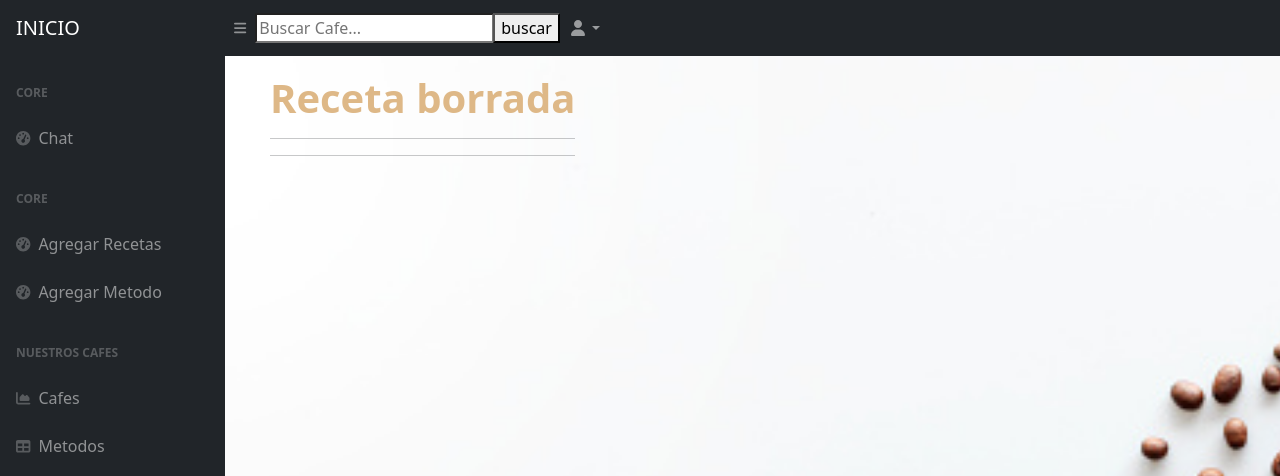
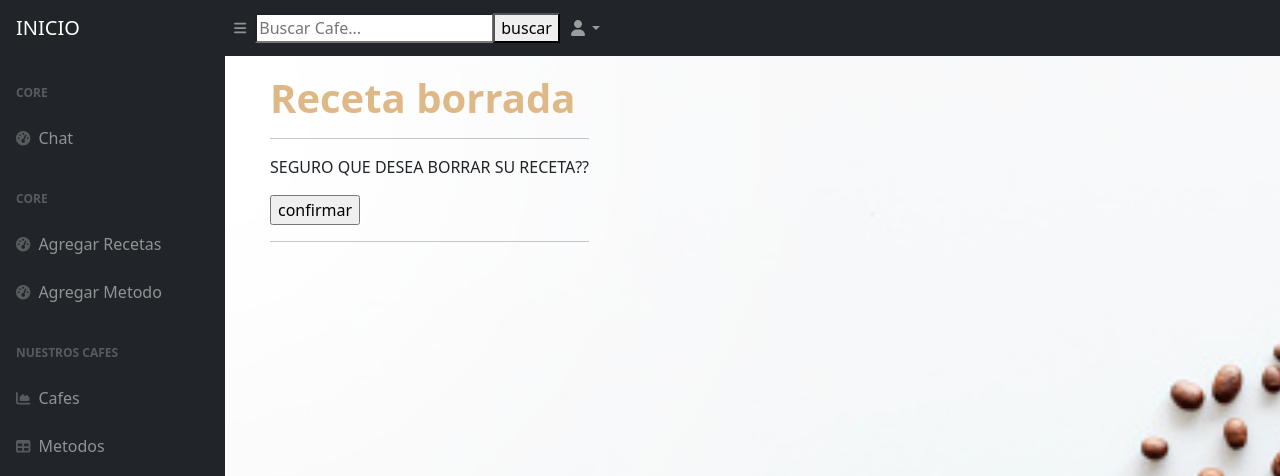
Before and after one commit to ToMartinho/ProyectoFinalCoder, a Django app: page /app_STT/borrarcafe/1 in a window 1280 px wide. Shown: the top 476 px of the page. Run offline with Django 4.2, Linux system fonts and the light colour scheme; a user stored in the database is signed in; data comes from the database, SQL or seed files in the repository; both versions use the stored data as it was after the commit; parts of the project's set-up code (start-up, migrations or seed data) failed here and were passed over; some libraries are stand-ins or nearby versions.

Commit message:
se arregla crud de los cafes

```diff
--- a/ProyectoSTT/app_STT/templates/delete_cafe.html
+++ b/ProyectoSTT/app_STT/templates/delete_cafe.html
@@ -7,8 +7,12 @@
         <br>
         <h1><strong style="color: burlywood"> Receta borrada </strong></h1>
         <hr>
+            <form method="POST">{% csrf_token %}
 
+                <p>SEGURO QUE DESEA BORRAR SU RECETA??</p>
+                <input type="submit" value="confirmar">
 
+            </form>
         <hr>
     </div>
 
--- a/ProyectoSTT/app_STT/templates/delete_user.html
+++ b/ProyectoSTT/app_STT/templates/delete_user.html
@@ -7,7 +7,12 @@
         <br>
         <h1><strong style="color: burlywood"> Usuario borrado </strong></h1>
         <hr>
+            <form method="POST">{% csrf_token %}
 
+                <p>SEGURO QUE DESEA BORRAR USUARIO{{user.username}}</p>
+                <input type="submit" value="confirmar">
+
+            </form>
 
         <hr>
     </div>
```
Also changed, not shown: ProyectoSTT/db.sqlite3.
